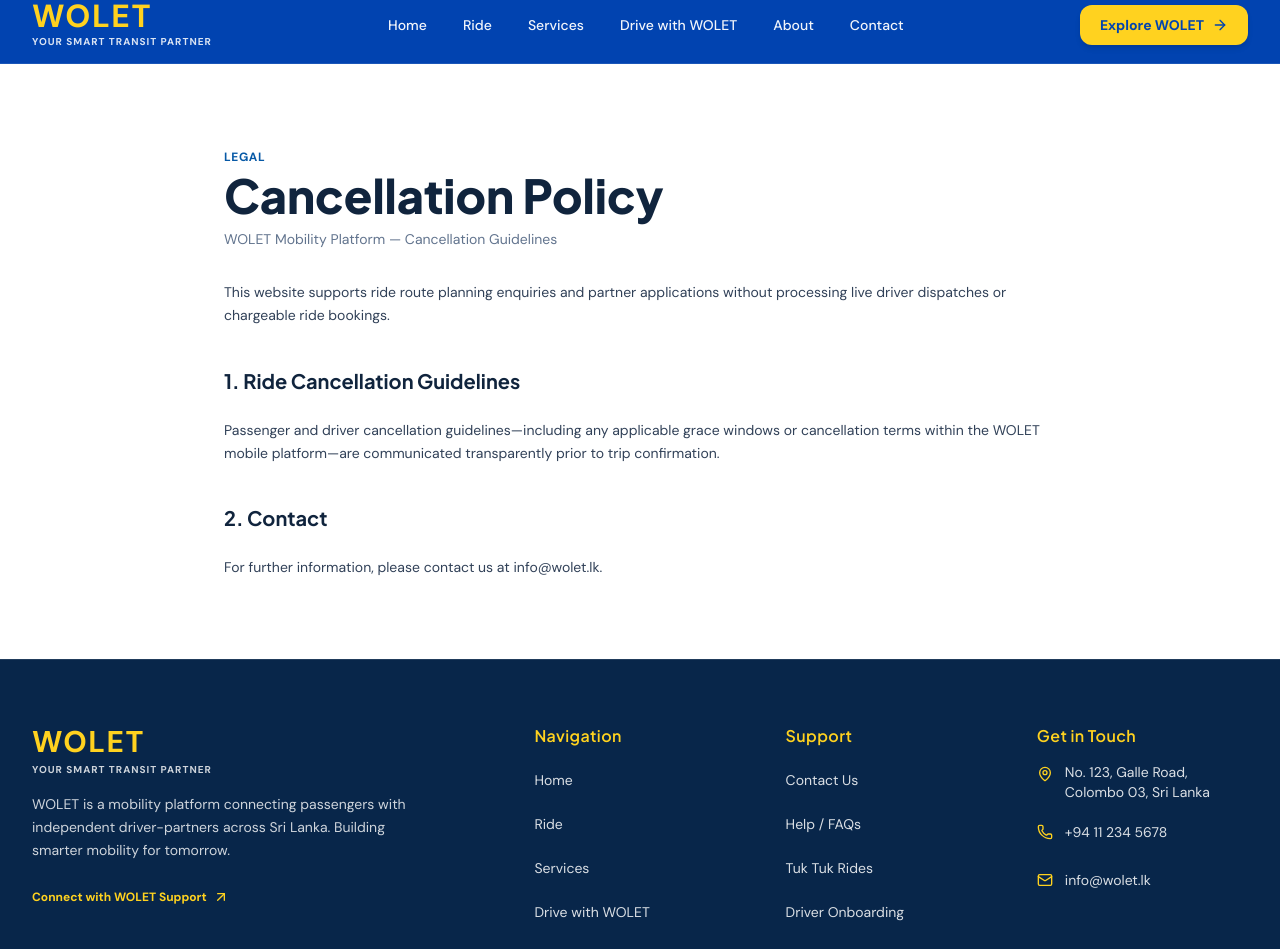
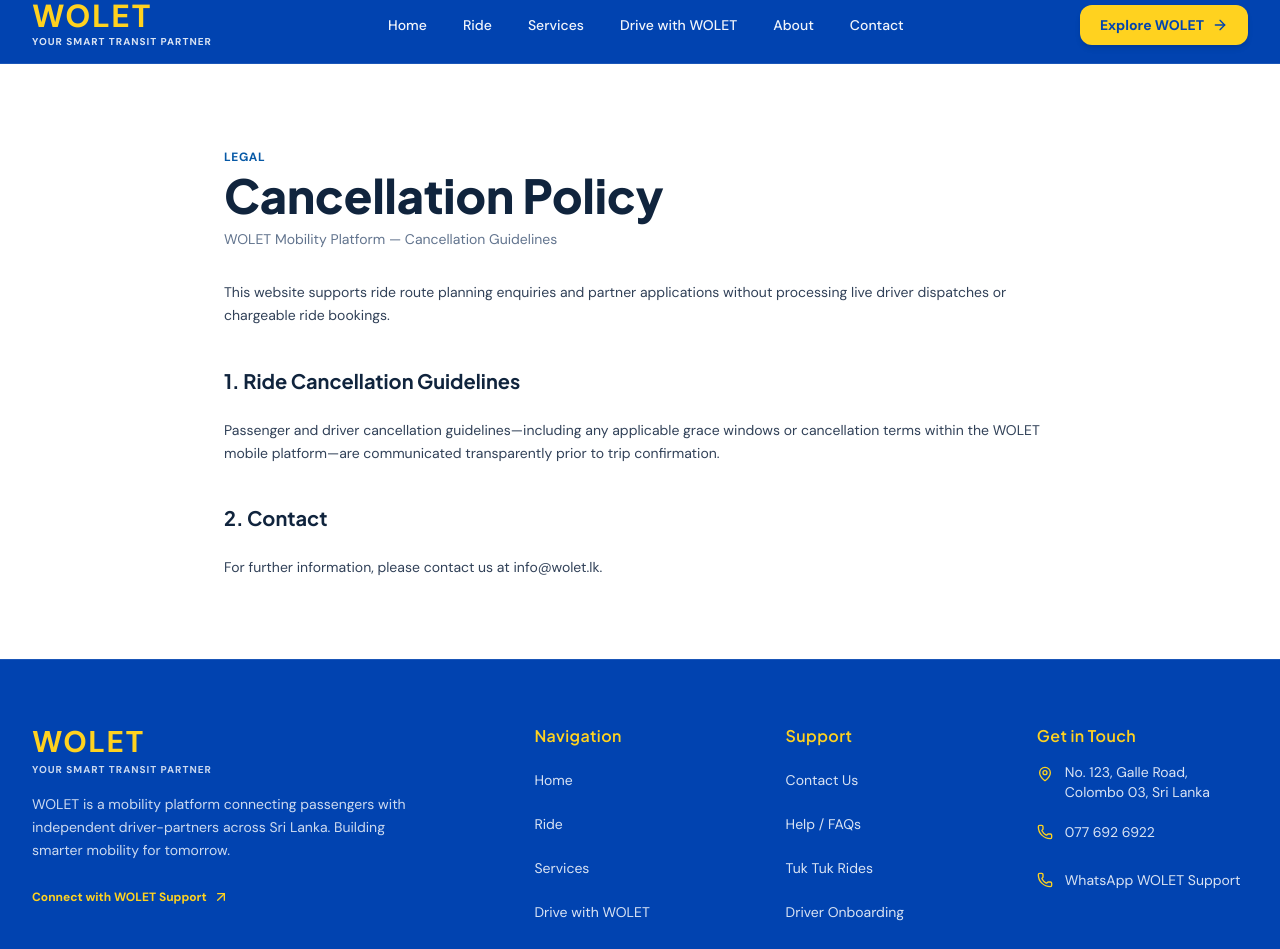
Before and after one commit to Nisla1234/WOLET, a React (Vite) app: page /cancellation in a window 1280 px wide. Shown: the top 949 px of the page. Built offline with nearby package versions, Linux system fonts and the light colour scheme.

Commit message:
WOLET footer contact and policy link

```diff
--- a/src/components/Footer.tsx
+++ b/src/components/Footer.tsx
@@ -3,7 +3,7 @@ import { Mail, Phone, MapPin, ArrowUpRight } from 'lucide-react';
 
 export default function Footer() {
   return (
-    <footer className="bg-[#08264A] text-white pt-9 sm:pt-14 lg:pt-16 pb-7 sm:pb-10 border-t border-white/10">
+    <footer className="bg-[#0143B0] text-white pt-9 sm:pt-14 lg:pt-16 pb-7 sm:pb-10 border-t border-white/10">
       <div className="max-w-7xl mx-auto mobile-px sm:px-6 lg:px-8">
         <div className="grid grid-cols-1 sm:grid-cols-2 lg:grid-cols-5 gap-6 sm:gap-8 lg:gap-10 mb-7 sm:mb-12">
           {/* Brand Info */}
@@ -99,20 +99,20 @@ export default function Footer() {
               </li>
               <li>
                 <a
-                  href="tel:+94112345678"
+                  href="tel:+94776926922"
                   className="inline-flex items-center space-x-3 min-h-[44px] sm:min-h-[36px] hover:text-[#FFD21F] transition-colors"
                 >
                   <Phone className="w-4 h-4 text-[#FFD21F] shrink-0" />
-                  <span className="tabular-nums">+94 11 234 5678</span>
+                  <span className="tabular-nums">077 692 6922</span>
                 </a>
               </li>
               <li>
                 <a
-                  href="mailto:info@wolet.lk"
+                  href="https://wa.me/94776926922" target="_blank" rel="noreferrer"
                   className="inline-flex items-center space-x-3 min-h-[44px] sm:min-h-[36px] hover:text-[#FFD21F] transition-colors break-all"
                 >
-                  <Mail className="w-4 h-4 text-[#FFD21F] shrink-0" />
-                  <span>info@wolet.lk</span>
+                  <Phone className="w-4 h-4 text-[#FFD21F] shrink-0" />
+                  <span>WhatsApp WOLET Support</span>
                 </a>
               </li>
             </ul>
@@ -129,7 +129,7 @@ export default function Footer() {
             <Link to="/privacy" className="inline-flex items-center min-h-[44px] sm:min-h-0 px-1.5 sm:px-0 sm:py-1 hover:text-[#FFD21F] transition-colors whitespace-nowrap">
               Privacy Policy
             </Link>
-            <Link to="/refund" className="inline-flex items-center min-h-[44px] sm:min-h-0 px-1.5 sm:px-0 sm:py-1 hover:text-[#FFD21F] transition-colors whitespace-nowrap">
+            <Link to="/driver-subscription-policy" className="inline-flex items-center min-h-[44px] sm:min-h-0 px-1.5 sm:px-0 sm:py-1 hover:text-[#FFD21F] transition-colors whitespace-nowrap">
               Refund Policy
             </Link>
             <Link to="/cancellation" className="inline-flex items-center min-h-[44px] sm:min-h-0 px-1.5 sm:px-0 sm:py-1 hover:text-[#FFD21F] transition-colors whitespace-nowrap">
```
